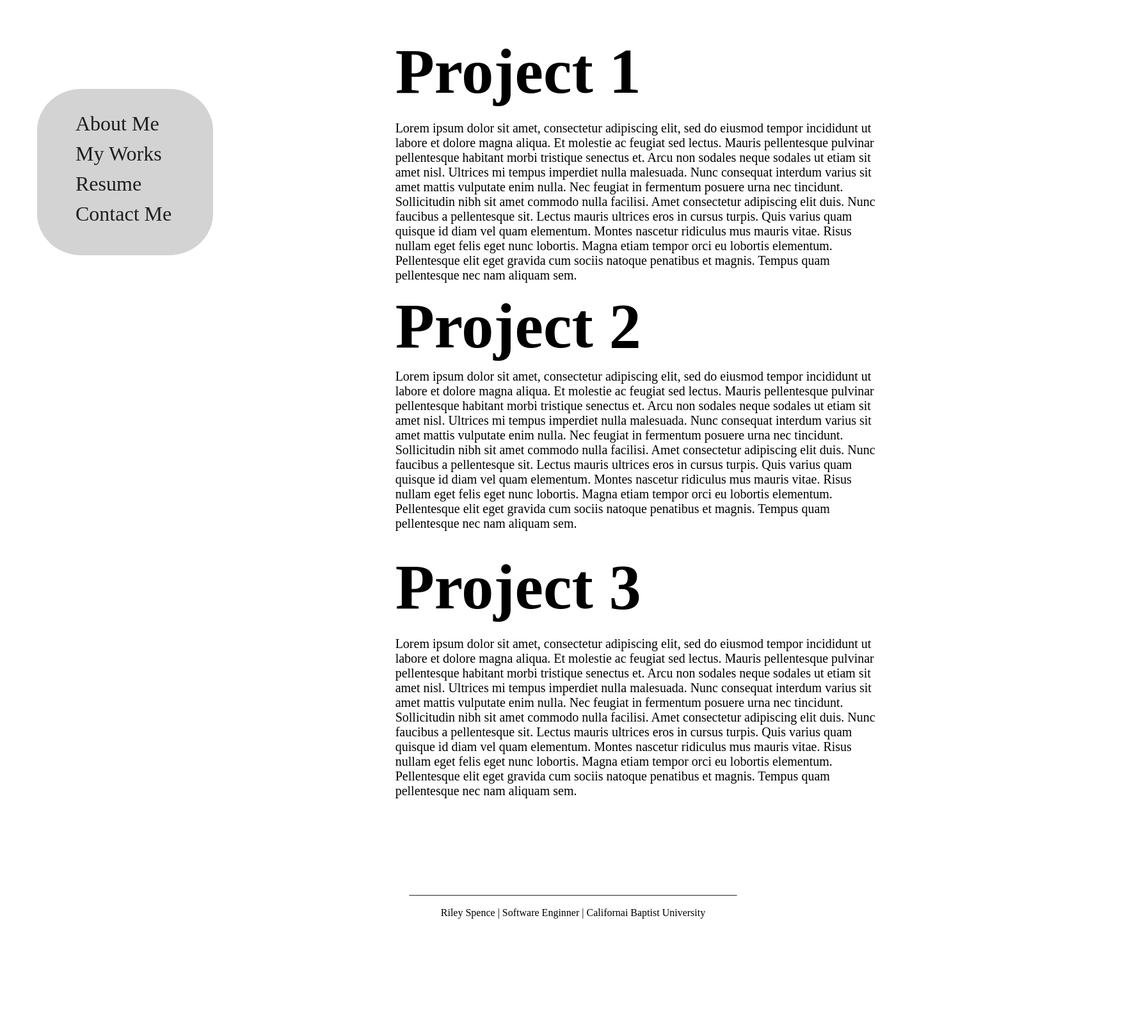
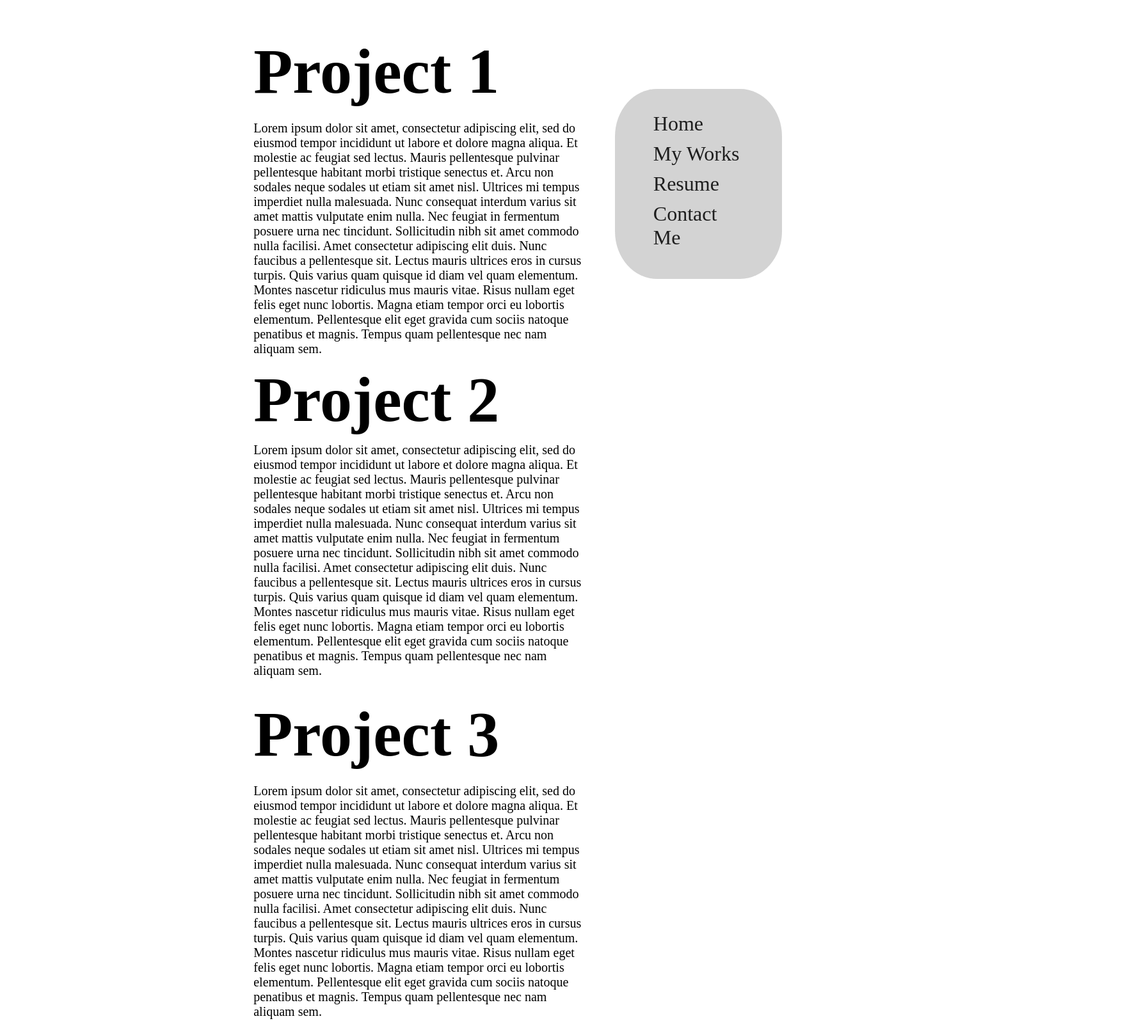
Before and after one commit to RNJSPence/RNJSpence.github.io, a plain HTML site: page MyWorks.html in a window 1280 px wide. Shown: the part 380-1976 px from the top of the page at 64% size, 1783 px wide, since content can reach past the window. Before the commit the page ends 1832 px from the top, so only its background shows below. Drawn offline with Linux system fonts and the light colour scheme.

Commit message:
fifth commit

```diff
--- a/MyWorks.html
+++ b/MyWorks.html
@@ -45,7 +45,7 @@
 
         <navbar id = "nav">
             <ul>
-                <li id="list"><a href="index.html">About Me</a></li>
+                <li id="list"><a href="index.html">Home</a></li>
                 <li id="list"><a href="MyWorks.html">My Works</a></li>
                 <li id="list"><a href="Resume.html">Resume</a></li>
                 <li id="list"><a href="ContactMe.html">Contact Me</a></li>
--- a/Styles/styleC.css
+++ b/Styles/styleC.css
@@ -22,7 +22,7 @@ body {
 
   #banner {
     height: 200px;
-    width:1775px;
+    width:100%;
     grid-column: 1 / 13;
     grid-row: 1;
   }
@@ -35,8 +35,8 @@ body {
     text-align: left;
     letter-spacing: 0.5px;
     margin-top:5px;
-    margin-left: 250px;
-    grid-column: 5 / 10;
+    margin-left: 155px;
+    grid-column: 4 / 10;
     grid-row: 3/5;
 
   }
@@ -45,38 +45,51 @@ body {
 
   #name{
     grid-row: 5;
-    grid-column: 5/8;
+    grid-column: 5/10;
     font-size: 30px;
-    margin-left: 185px;
+    /* margin-left: 185px;
     margin-bottom: 110px;
-    margin-top:-150px;
+    margin-top:-150px; */
     text-align: left;
+    margin-left:75px;
+    margin-bottom: 20px;
   }
 
   #comments1{
     grid-column: 5;
-    grid-row: 6;
+    grid-row: 7;
     font-size: 30px;
-    margin-left:185px;
-    margin-top: -165px;
+    margin-left:75px;
+    /*margin-top: -165px; */
     text-align: left;
+
   }
 
   #comments{
     grid-column: 5;
-    grid-row: 9;
+    grid-row: 8;
     font-size: 30px;
     height: 200px;
     width: 500px;
-    margin-left: 180px;
-    margin-top: -125px;
+    margin-left:75px;
+    margin-bottom: 20px;
+
   }
 
   #email{
-    grid-column: 5;
+    /* grid-column: 6;
     grid-row:10;
     font-size: 30px;
-    margin-left:190px;
+    margin-left:-180px; */
+    grid-row: 9;
+    grid-column: 5/10;
+    font-size: 30px;
+    /* margin-left: 185px; */
+    /* margin-bottom: 110px; */
+    /* margin-top:150px; */
+    text-align: left;
+    margin-left:75px;
+    margin-bottom: 20px;
   }
 
   #send{
@@ -84,9 +97,8 @@ body {
     grid-column: 5/7;
     height:100px;
     width:500px;
-    margin-left:110px;
     text-emphasis: bold;
-
+    margin-left:0px;
   }
 
   #send1{
@@ -94,7 +106,7 @@ body {
     grid-column: 5/7;
     height:100px;
     width:500px;
-    margin-left:110px;
+    margin-left:75px;
     text-emphasis: bold;
     font-size: 200%;
   }
@@ -104,7 +116,7 @@ body {
   }
 
   #nav{
-    grid-column: 1;
+    grid-column: 11;
     grid-row: 4;
     background-color: lightgray;
     border-radius: 25%;
--- a/Styles/styleI.css
+++ b/Styles/styleI.css
@@ -23,9 +23,10 @@ body {
   #banner {
     grid-column: 1/span 12;
     height: 200px;
-    width:1775px;
+    width:100%;
     grid-column: 1 / 13;
     grid-row: 1;
+
   }
 
 
@@ -64,8 +65,8 @@ body {
 
 
   #story{
-    grid-column: 4/10;
-    grid-row:4/6;
+    grid-column: 4/9;
+    grid-row:3/6;
     font-family: 'Times New Roman', Times, serif;
     font-size: 125%;
     text-align: left;
@@ -73,11 +74,17 @@ body {
   }
 
   #nav{
-    grid-column: 1;
-    grid-row: 4;
+    grid-column: 8;
+    grid-row: 3;
     background-color: lightgray;
     border-radius: 25%;
     padding: 20px;
+    margin-left: 50px;
+  }
+
+  #space{
+    grid-column: 9;
+    grid-row: 3;
     margin-left: 50px;
   }
 
--- a/Styles/styleM.css
+++ b/Styles/styleM.css
@@ -23,7 +23,7 @@ body {
   #banner {
     grid-column: 1/span 12;
     height: 200px;
-    width:1775px;
+    width:100%;
     grid-column: 1 / 13;
     grid-row: 1;
   }
@@ -50,7 +50,7 @@ body {
     background-color: #ffffff;
     color:black;
     padding-top: 10px;
-    grid-column: 5/10;
+    grid-column: 4/10;
     grid-row: 3;
     margin-bottom: 20px;
     margin-left: 0px;
@@ -59,12 +59,11 @@ body {
   }
 
   #story1{
-    grid-column: 5/13;
+    grid-column: 4/ span 8;
     grid-row:4/6;
     font-family: 'Times New Roman', Times, serif;
     font-size: 125%;
     text-align: left;
-    margin-right: 400px;
     text-align: left;
     margin-top:0px;
   }
@@ -73,7 +72,7 @@ body {
     background-color: #ffffff;
     color:black;
     padding-top: 10px;
-    grid-column: 5/10;
+    grid-column: 4/10;
     grid-row: 7;
     margin-bottom: 20px;
     margin-left: 0px;
@@ -82,12 +81,11 @@ body {
   }
 
   #story2{
-    grid-column: 5/13;
+    grid-column: 4/ span 8;
     grid-row:9/10;
     font-family: 'Times New Roman', Times, serif;
     font-size: 125%;
     text-align: left;
-    margin-right: 400px;
     text-align: left;
     margin-top:-10px;
   }
@@ -105,24 +103,24 @@ body {
   }
 
   #story3{
-    grid-column: 5/13;
+    grid-column: 4/ span 8;
     grid-row:11/12;
     font-family: 'Times New Roman', Times, serif;
     font-size: 125%;
     text-align: left;
-    margin-right: 400px;
     text-align: left;
     margin-top:0px;
   }
 
 
   #nav{
-    grid-column: 1;
+    grid-column: 12;
     grid-row: 4;
     background-color: lightgray;
     border-radius: 25%;
     padding: 20px;
     margin-left: 50px;
+    margin-right: 50px;
     margin-top: 100px;
     margin-top:-50px;
   }
--- a/Styles/styleR.css
+++ b/Styles/styleR.css
@@ -23,7 +23,7 @@ body {
   #banner {
     grid-column: 1/span 12;
     height: 200px;
-    width:1775px;
+    width:100%;
     grid-column: 1 / 13;
     grid-row: 1;
   }
@@ -58,65 +58,30 @@ body {
   }
 
   #story1{
-    grid-column: 5/13;
+    grid-column:5/ span 6;
     grid-row:4/10;
     font-family: 'Times New Roman', Times, serif;
     font-size: 125%;
     text-align: left;
-    margin-right: 400px;
-    text-align: left;
-  }
 
-  #Title2{
-    background-color: #ffffff;
-    color:black;
-    padding-top: 10px;
-    grid-column: 5/10;
-    grid-row: 7;
-    margin-bottom: 20px;
-    margin-left: 0px;
-    font-size: 100px;
-  }
-
-  #story2{
-    grid-column: 5/13;
-    grid-row:9/10;
-    font-family: 'Times New Roman', Times, serif;
-    font-size: 125%;
-    text-align: left;
-    margin-right: 400px;
-    text-align: left;
-  }
-
-  #Title3{
-    background-color: #ffffff;
-    color:black;
-    padding-top: 10px;
-    grid-column: 5/10;
-    grid-row: 10;
-    margin-bottom: 20px;
-    margin-left: 0px;
-    font-size: 100px;
-  }
-
-  #story3{
-    grid-column: 5/13;
-    grid-row:11/12;
-    font-family: 'Times New Roman', Times, serif;
-    font-size: 125%;
-    text-align: left;
-    margin-right: 400px;
     text-align: left;
   }
 
 
+
   #nav{
-    grid-column: 1;
+    grid-column: 11;
     grid-row: 5;
     background-color: lightgray;
     border-radius: 25%;
     padding: 20px;
-    margin-left: 50px;
+    margin-left: 40px;
+  }
+
+  #space{
+    grid-column: 12;
+    grid-row: 5;
+    margin-left: 35px;
   }
 
   li{
```
Also changed, not shown: ContactMe.html (+5 -5 lines), Resume.html (+2 -1 lines), index.html (+2 -1 lines).
